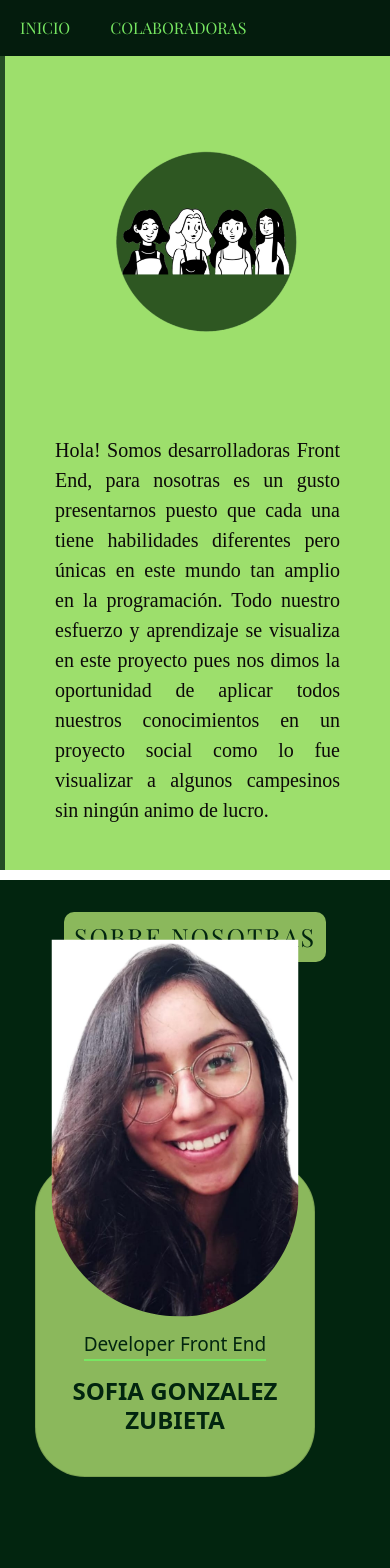
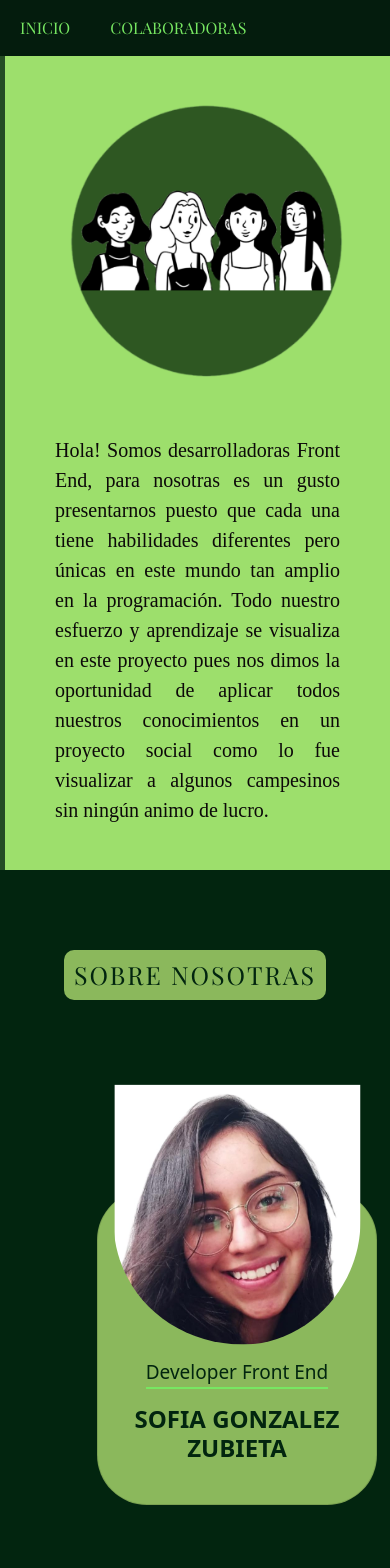
Before and after one commit to Sofiagz21/reacterc, a React (Create React App) app: page /Colaboradoras in a window 390 px wide. Shown: the top 1568 px of the page. Built offline with nearby package versions, Linux system fonts and the light colour scheme; a web font is replaced by a local one.

Commit message:
Hice cambios en el responsive de sección colaboradoras

```diff
--- a/src/components/Colaboradoras/ladoderecho.jsx
+++ b/src/components/Colaboradoras/ladoderecho.jsx
@@ -1,5 +1,6 @@
 import React from 'react'
 import Colaboradoras from '../../utils/images/Colaboradoras/colaboradoras.png'
+import '../../utils/css/Colaboradoras/colaboradoras.css'
 
 
 const ladoderecho = () => {
--- a/src/components/Colaboradoras/ladoizquierdo.jsx
+++ b/src/components/Colaboradoras/ladoizquierdo.jsx
@@ -1,9 +1,11 @@
 import React from 'react'
+import '../../utils/css/Colaboradoras/colaboradoras.css'
 import Sofia from '../../utils/images/Colaboradoras/Sofia.jpeg'
 import Facebook from '../../utils/images/Colaboradoras/facebook.png'
 import Twitter from '../../utils/images/Colaboradoras/twitter.png'
 import Instagram from '../../utils/images/Colaboradoras/instagram_.png'
 import Mafe from '../../utils/images/Colaboradoras/Mafe.jpeg'
+
 
 
 
@@ -20,7 +22,7 @@ const ladoizquierdo = () => {
       {/* container imagenes y fondo */}
       <div className="images">
         <div className="imgBox">
-        <img src={Sofia} alt />
+        <img className="person" src={Sofia} alt />
         </div>
       </div>
       {/* contenedor caja 1 */}
@@ -45,7 +47,7 @@ const ladoizquierdo = () => {
       {/* container imagenes y fondo */}
       <div className="images">
         <div className="imgBox">
-        {/*<img src={} alt />*/}
+        {/*<img className="person" src={} alt />*/}
         </div>
       </div>
       {/* contenedor caja 1 */}
@@ -70,7 +72,7 @@ const ladoizquierdo = () => {
       {/* container imagenes y fondo */}
       <div className="images">
         <div className="imgBox">
-        {/*<img src={Mafe} alt />*/}
+        {/*<img className="person" src={Mafe} alt />*/}
         </div>
       </div>
       {/* contenedor caja 1 */}
@@ -97,7 +99,7 @@ const ladoizquierdo = () => {
       {/* container imagenes y fondo */}
       <div className="images">
         <div className="imgBox">
-        {/*<img src={Mafe} alt />*/}
+        {/*<img className="person" src={Mafe} alt />*/}
         </div>
       </div>
       {/* contenedor caja 1 */}
--- a/src/utils/css/Colaboradoras/colaboradoras.css
+++ b/src/utils/css/Colaboradoras/colaboradoras.css
@@ -89,7 +89,7 @@ body,html{
 }
 
 .container{
-    padding-left: 10%;
+    padding-left: 15%;
     padding-top: 15rem;
     background-color: #fff;
     display: grid ;
@@ -121,7 +121,7 @@ body,html{
 }
 
 .imgBox img{
-  width: 450px;
+  width: 350px;
 }
 
 .imgBox{
@@ -298,8 +298,11 @@ justify-content: flex-end;
         width: 300px;
     }
 
+    .imgBox img {
+        width: 350px;
+    }
     .imagenGrande img {
-    width: 200px;
+    width: 300px;
 }
     .textImagenGrande p {
         align-items: center;
@@ -326,13 +329,12 @@ justify-content: flex-end;
         display: grid;
         grid-template-rows: 1fr;
         justify-content: center;
-        padding-top: 2rem;
-        margin: 10px;
+        padding-top: 5rem;
     }
 
     .container {
         align-items: center;
-        padding-left: 0;
+        padding-left: 65px;
         padding-top: 10rem;
         background-color: #fff;
         display: grid;
@@ -342,16 +344,6 @@ justify-content: flex-end;
         background-color: #02250F;
     }
 
-    .card {
-        align-items: center;
-        display: flex;
-        flex-direction: column;
-        align-items: center;
-        width: 280px;
-        margin: 5rem 35px;
-        border-radius: 50px;
-        background: #8bb85c;
-    }
     .card:hover .person {
         transform: scale(1.1);
         bottom: 30px;
@@ -394,6 +386,9 @@ justify-content: flex-end;
         margin-left: 15px;
         width: 350px;
     }
+    .imagenGrande img {
+        width: 350px;
+    }
 
     .textImagenGrande p {
         align-items: center;
@@ -425,7 +420,7 @@ justify-content: flex-end;
 
     .container {
         align-items: center;
-        padding-left: 0;
+        padding-left: 25%;
         padding-top: 10rem;
         background-color: #fff;
         display: grid;
@@ -450,7 +445,7 @@ justify-content: flex-end;
         bottom: 30px;
     }
 
-    .person {
+    .person{
         position: relative;
         left: 38px;
         top: 250px;
@@ -458,6 +453,10 @@ justify-content: flex-end;
         transform: translateY(20px) scale(1.15);
         transform-origin: 50% bottom;
         transition: transform 0.7s cubic-bezier(.4,0.2, 1);
+    }
+
+    .imgBox img {
+        width: 350px;
     }
 
   }
@@ -527,7 +526,7 @@ justify-content: flex-end;
     }
 
     .container {
-        padding-left: 32%;
+        padding-left: 25%;
         align-items: center;
         padding-top: 10rem;
         background-color: #fff;
```
